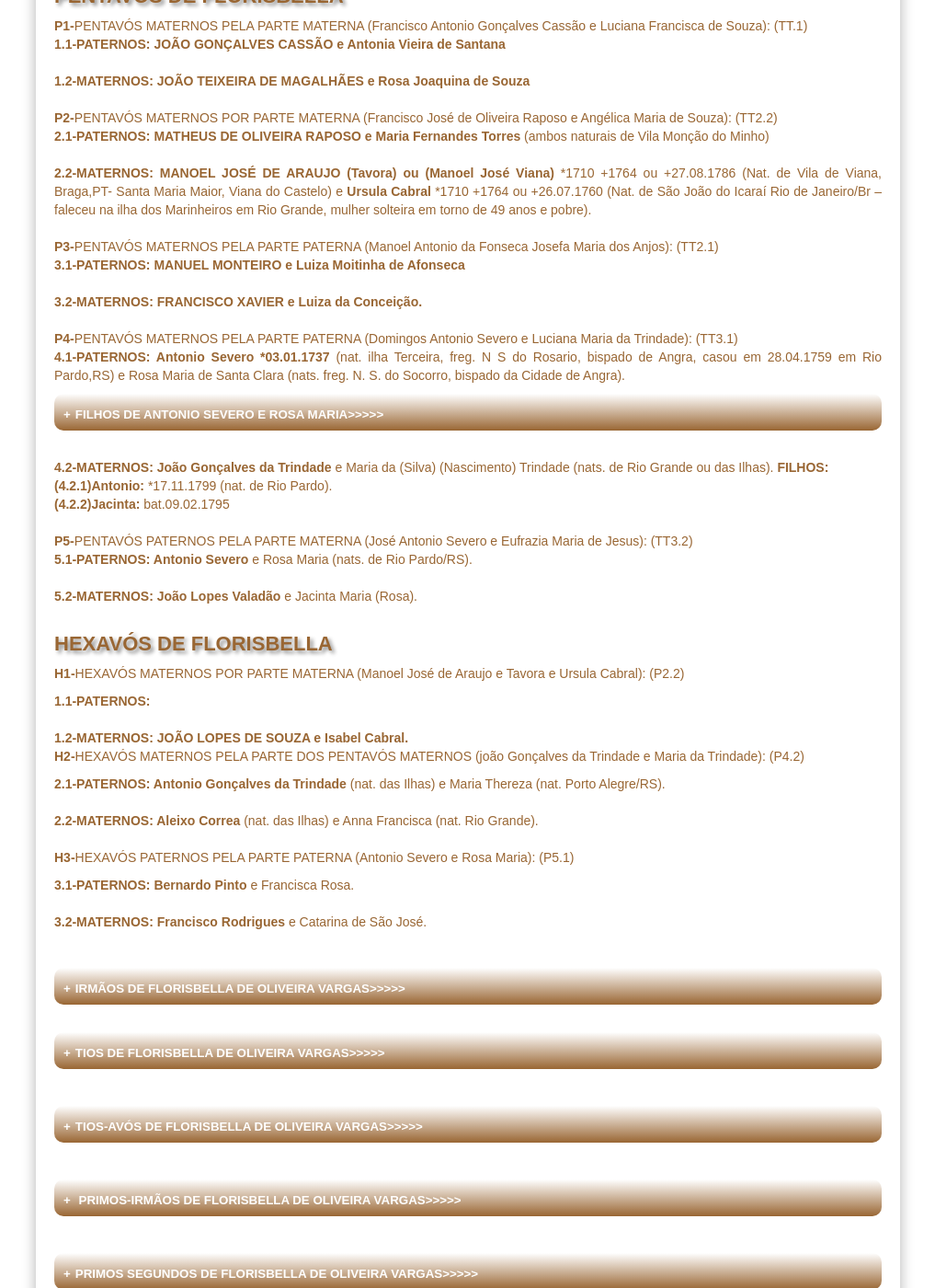
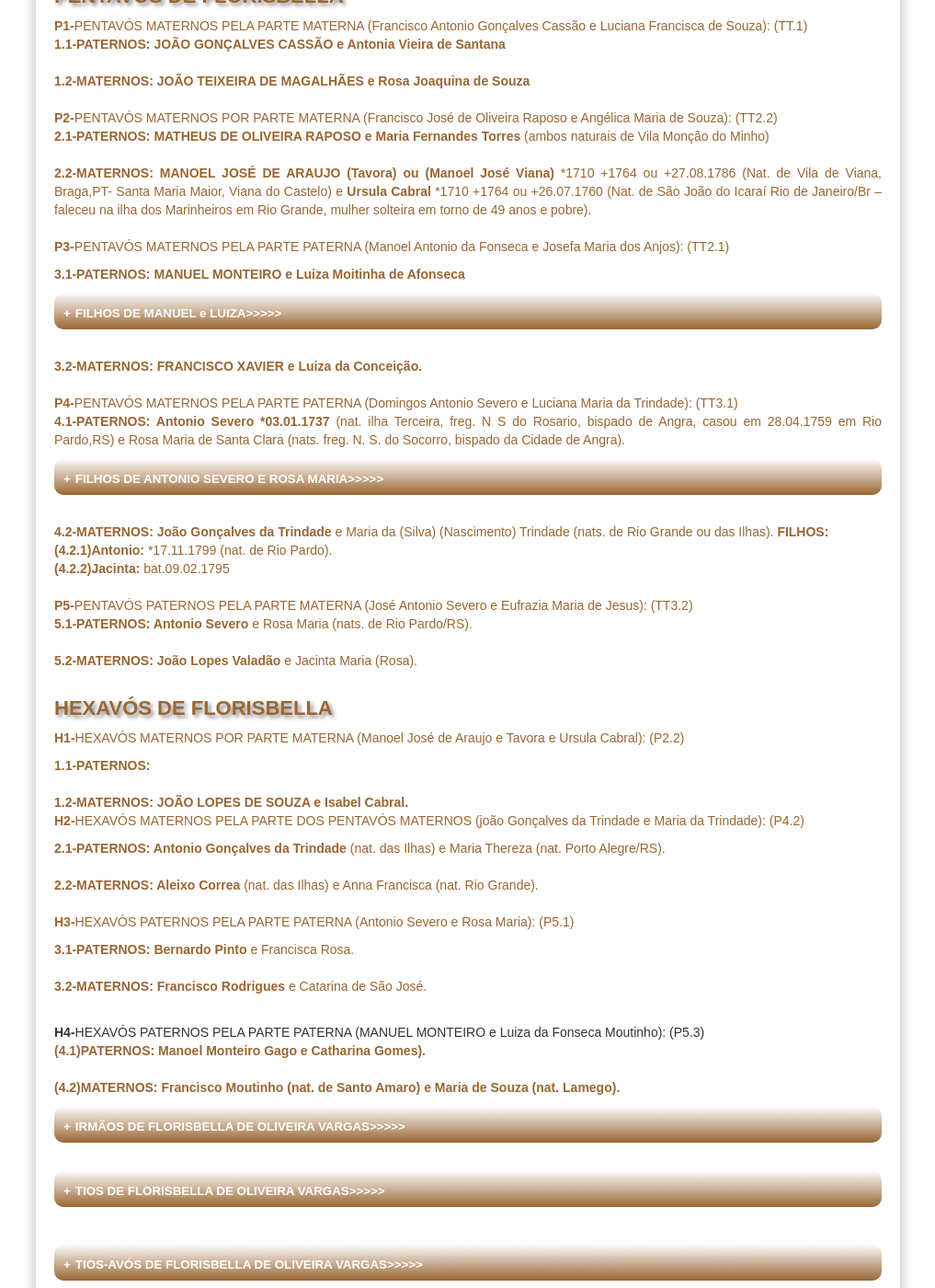
Before and after one commit to claudiovargas1955/claudiovargas1955.github.io, a Jekyll site: the page built from _pages/arvore-genealogica-de-costados-de-florisbella.html, in a window 1280 px wide and 1400 px high, scrolled down 2536 px. Shown: the whole window at 92% size, without its empty margins (131-1148 px from the left). Built offline with Jekyll 4.4.1, drawn with Linux system fonts in a browser that asks for light colours; some web fonts are replaced.

Commit message:
Update arvore-genealogica-de-costados-de-florisbella.html

```diff
--- a/_pages/arvore-genealogica-de-costados-de-florisbella.html
+++ b/_pages/arvore-genealogica-de-costados-de-florisbella.html
@@ -874,9 +874,13 @@
  Braga,PT- Santa Maria Maior, Viana do Castelo) e <b>Ursula Cabral </b>*1710 +1764 ou +26.07.1760 (Nat. de São João do Icaraí
  Rio de Janeiro/Br – faleceu na ilha dos Marinheiros em Rio Grande, mulher solteira em torno de 49 anos e pobre).<br/><br/>
 
- <b>P3-</b>PENTAVÓS MATERNOS PELA PARTE  PATERNA (Manoel Antonio da Fonseca Josefa Maria dos Anjos): (TT2.1)<br/>
- <b>3.1-PATERNOS: MANUEL MONTEIRO e Luiza Moitinha de Afonseca</b><br/><br/>
- <b>3.2-MATERNOS: FRANCISCO XAVIER e Luiza da Conceição.</b><br/><br/>
+ <b>P3-</b>PENTAVÓS MATERNOS PELA PARTE  PATERNA (Manoel Antonio da Fonseca e Josefa Maria dos Anjos): (TT2.1)<br>
+ <p><b>3.1-PATERNOS: MANUEL MONTEIRO e Luiza Moitinha de Afonseca</b></p>
+ <details><p><summary>FILHOS DE MANUEL e LUIZA>>>>></summary><br/>
+  <p><b>(3.1)Anna: </b>bat.02.09.1729 (nat.Figueira, Castelo Rodrigo, Guarda).<br>
+     <b>(3.2)Joana: </b>bat.14.07.1735 (nat.Figueira, Castelo Rodrigo, Guarda). </details></p><br>
+
+ <p><b>3.2-MATERNOS: FRANCISCO XAVIER e Luiza da Conceição.</b><br/><br/>
 
 <b>P4-</b>PENTAVÓS MATERNOS PELA PARTE PATERNA (Domingos Antonio Severo e Luciana Maria da Trindade): (TT3.1) <br>
 <b>4.1-PATERNOS: Antonio Severo *03.01.1737 </b>(nat. ilha Terceira, freg. N S do Rosario, bispado de Angra, casou em 28.04.1759 em Rio
@@ -1023,6 +1027,11 @@
 <p><b>3.1-PATERNOS: Bernardo Pinto </b>e Francisca Rosa. <br><br>
 
 <b>3.2-MATERNOS: Francisco Rodrigues </b>e Catarina de São José. </p><br>
+
+<b>H4-</b>HEXAVÓS PATERNOS PELA PARTE PATERNA (MANUEL MONTEIRO e Luiza da Fonseca Moutinho): (P5.3)
+<p><b>(4.1)PATERNOS: Manoel Monteiro Gago e Catharina Gomes).<br><br>
+
+ <b>(4.2)MATERNOS: Francisco Moutinho (nat. de Santo Amaro) </b>e Maria de Souza (nat. Lamego). <br>
 
 <details><p><summary>IRMÃOS DE FLORISBELLA DE OLIVEIRA VARGAS>>>>></summary><br/>
 <p><b>(1) Antenor Fonseca de Oliveira:</b> *26.08.1900 (casou em 27.06.1925 com Seranilda da Costa Mazuim *11.07.1906 ou 1912
```
